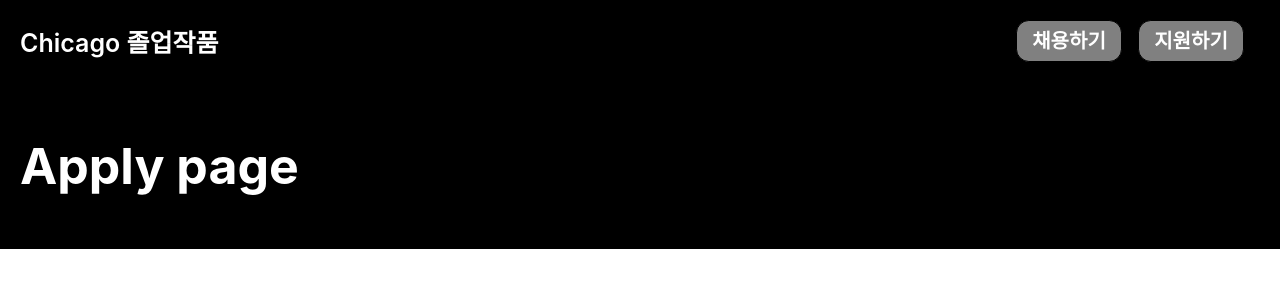
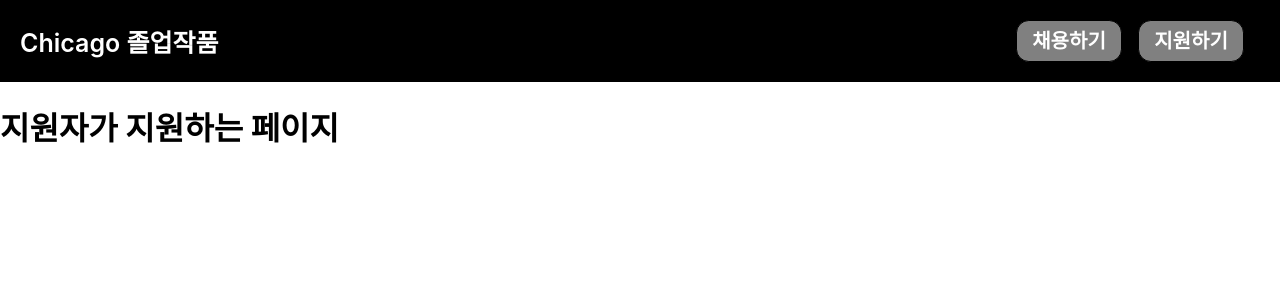
Before and after one commit to TeamChicago/client, a React (Create React App) app: page /apply in a window 1280 px wide. Shown: the top 300 px of the page. Built offline with nearby package versions, Linux system fonts and the light colour scheme.

Commit message:
chore: add description for the others

```diff
--- a/src/components/Apply.jsx
+++ b/src/components/Apply.jsx
@@ -3,9 +3,7 @@ import React from 'react';
 function Apply() {
 
   return(
-    <div className="black-nav">
-      <h1> Apply page </h1>
-    </div>
+      <h1> 지원자가 지원하는 페이지 </h1>
   )
 }
 
--- a/src/components/Register.jsx
+++ b/src/components/Register.jsx
@@ -3,9 +3,9 @@ import React from 'react';
 function Register() {
 
   return(
-    <div className="black-nav">
-      <h1> Register page </h1>
-    </div>
+
+      <h1> 채용자가 등록하는 페이지 </h1>
+
   )
 }
 
```
